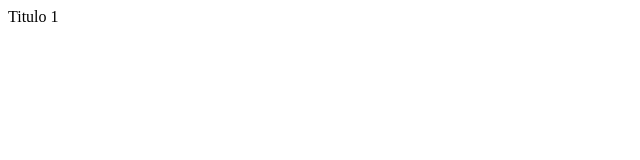
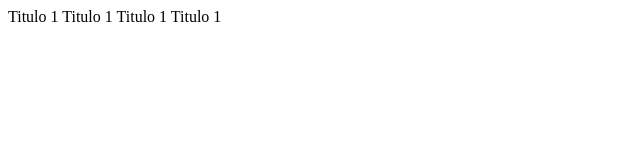
Before and after one commit to EnriqueIsales/EnriqueIsales.github.io, a plain HTML site: page index.html in a window 1280 px wide. Shown: the whole page, without its empty margins (0-640 px from the left). Drawn offline with Linux system fonts and the light colour scheme.

Commit message:
mas titulos

```diff
--- a/index.html
+++ b/index.html
@@ -9,6 +9,9 @@
 <body>
 
 <label for="">Titulo 1</label>
+    <label for="">Titulo 1</label>
+    <label for="">Titulo 1</label>
+    <label for="">Titulo 1</label>
 
 </body>
 </html>
```
